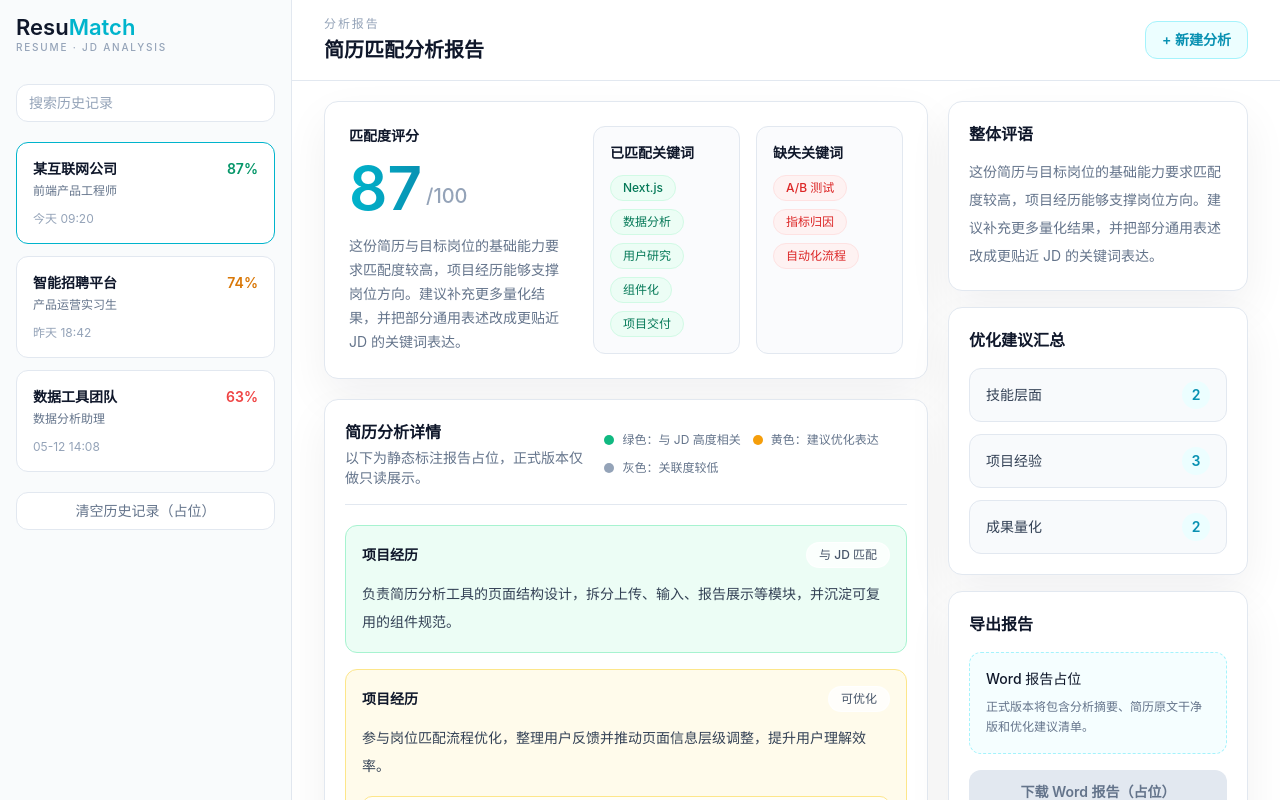
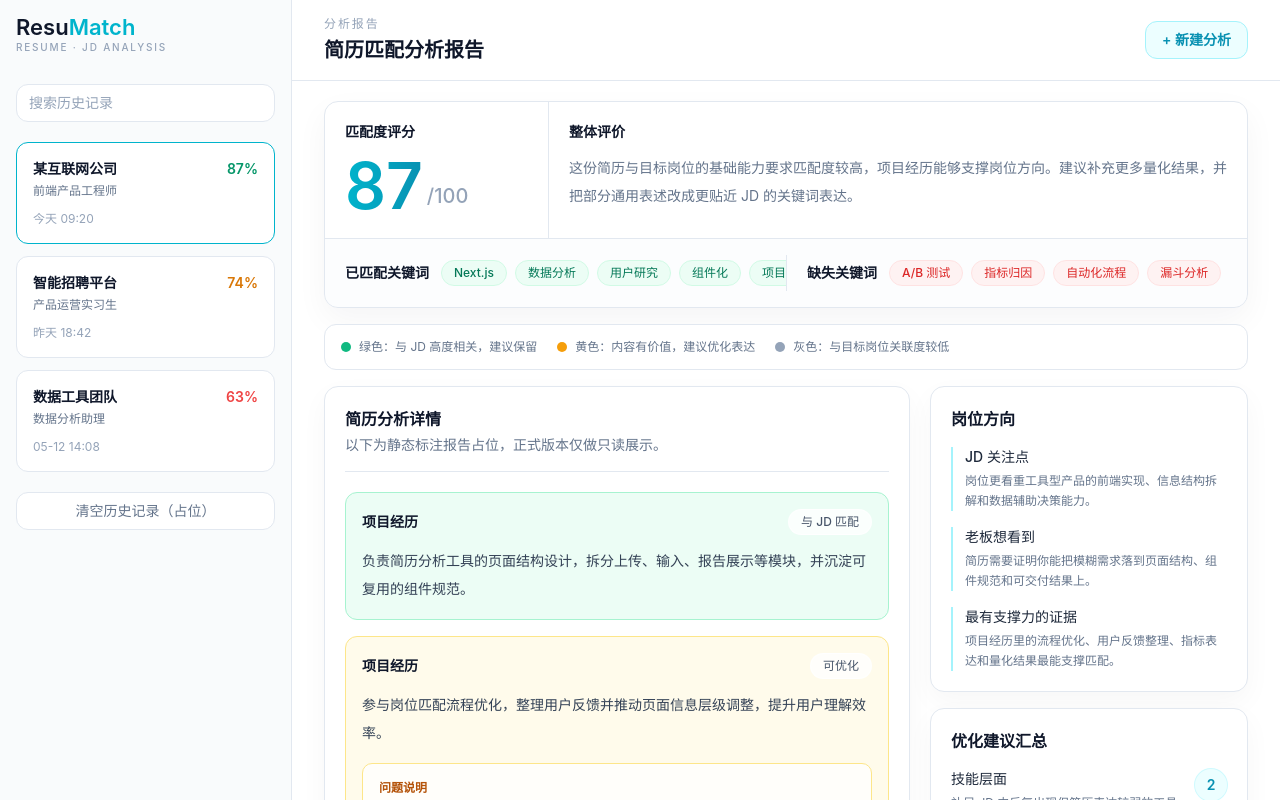
Before and after one commit to wuxiiing/resumatch, a Next.js app: page /result in a window 1280 px wide. Shown: the top 800 px of the page. Built offline with nearby package versions, Linux system fonts and the light colour scheme.

Commit message:
feat: checkpoint frontend homepage and report UI

```diff
--- a/app/globals.css
+++ b/app/globals.css
@@ -33,3 +33,15 @@ textarea {
 ::selection {
   background: rgba(0, 180, 204, 0.16);
 }
+
+.keyword-scroll {
+  -ms-overflow-style: none;
+  scrollbar-width: none;
+  -webkit-overflow-scrolling: touch;
+  overscroll-behavior-inline: contain;
+  touch-action: pan-x;
+}
+
+.keyword-scroll::-webkit-scrollbar {
+  display: none;
+}
--- a/app/result/page.tsx
+++ b/app/result/page.tsx
@@ -1,6 +1,6 @@
 import Link from "next/link";
 import { HistorySidebar } from "@/components/HistorySidebar";
-import { ReportViewer } from "@/components/ReportViewer";
+import { ReportLegend, ReportViewer } from "@/components/ReportViewer";
 import { ScoreDashboard } from "@/components/ScoreDashboard";
 import { SummarySidebar } from "@/components/SummarySidebar";
 import { placeholderReport } from "@/lib/mock-report";
@@ -10,13 +10,15 @@ export default function ResultPage() {
     <main className="min-h-screen bg-white text-ink lg:flex">
       <HistorySidebar history={placeholderReport.history} />
 
-      <div className="min-w-0 flex-1">
+      <div className="min-w-0 flex-1 bg-white">
         <header className="flex flex-col gap-4 border-b border-line bg-white px-4 py-4 sm:px-6 lg:flex-row lg:items-center lg:justify-between lg:px-8">
           <div>
             <p className="text-xs font-medium uppercase tracking-[0.16em] text-slate-400">
               分析报告
             </p>
-            <h1 className="mt-1 text-xl font-semibold text-ink">简历匹配分析报告</h1>
+            <h1 className="mt-1 text-xl font-semibold text-ink">
+              简历匹配分析报告
+            </h1>
           </div>
           <Link
             className="inline-flex w-fit items-center justify-center rounded-[12px] border border-cyan-200 bg-cyan-50 px-4 py-2 text-sm font-semibold text-brand-dark hover:border-brand"
@@ -26,9 +28,13 @@ export default function ResultPage() {
           </Link>
         </header>
 
-        <div className="grid gap-5 px-4 py-5 sm:px-6 lg:grid-cols-[minmax(0,1fr)_300px] lg:px-8">
-          <div className="space-y-5">
+        <div className="px-4 py-5 sm:px-6 lg:px-8">
+          <div className="mx-auto max-w-[1180px] space-y-4">
             <ScoreDashboard report={placeholderReport} />
+            <ReportLegend />
+
+            <div className="grid min-w-0 gap-5 xl:grid-cols-[minmax(0,1fr)_318px]">
+              <div className="min-w-0 space-y-4">
                 <ReportViewer segments={placeholderReport.segments} />
                 <p className="px-1 text-xs leading-5 text-slate-400">
                   本报告为 AI 辅助分析占位展示，仅供参考，建议结合自身实际情况判断。
@@ -38,6 +44,8 @@ export default function ResultPage() {
               <SummarySidebar report={placeholderReport} />
             </div>
           </div>
+        </div>
+      </div>
     </main>
   );
 }
--- a/components/HistorySidebar.tsx
+++ b/components/HistorySidebar.tsx
@@ -7,7 +7,7 @@ type HistorySidebarProps = {
 
 export function HistorySidebar({ history }: HistorySidebarProps) {
   return (
-    <aside className="border-b border-line bg-slate-50/80 p-4 lg:min-h-screen lg:w-[292px] lg:border-b-0 lg:border-r">
+    <aside className="border-b border-line bg-slate-50/80 p-4 lg:min-h-screen lg:w-[292px] lg:shrink-0 lg:border-b-0 lg:border-r">
       <Logo />
 
       <label className="mt-8 block">
@@ -24,18 +24,18 @@ export function HistorySidebar({ history }: HistorySidebarProps) {
         {history.map((item) => (
           <article
             className={`rounded-[12px] border bg-white p-4 ${
-              item.active
-                ? "border-brand bg-cyan-50/50"
-                : "border-line"
+              item.active ? "border-brand bg-cyan-50/50" : "border-line"
             }`}
             key={item.id}
           >
             <div className="flex items-start justify-between gap-3">
-              <div>
-                <h2 className="text-sm font-semibold text-ink">{item.company}</h2>
-                <p className="mt-1 text-xs text-muted">{item.role}</p>
+              <div className="min-w-0">
+                <h2 className="truncate text-sm font-semibold text-ink">
+                  {item.company}
+                </h2>
+                <p className="mt-1 truncate text-xs text-muted">{item.role}</p>
               </div>
-              <span className={`text-sm font-semibold ${scoreColor(item.score)}`}>
+              <span className={`shrink-0 text-sm font-semibold ${scoreColor(item.score)}`}>
                 {item.score}%
               </span>
             </div>
--- a/components/ReportViewer.tsx
+++ b/components/ReportViewer.tsx
@@ -27,15 +27,12 @@ const statusMeta: Record<
 
 export function ReportViewer({ segments }: ReportViewerProps) {
   return (
-    <section className="rounded-[14px] border border-line bg-white p-5 shadow-soft">
-      <div className="flex flex-col gap-4 border-b border-line pb-4 md:flex-row md:items-center md:justify-between">
-        <div>
+    <section className="rounded-[14px] border border-line bg-white p-5 shadow-[0_10px_28px_rgba(15,23,42,0.035)]">
+      <div className="border-b border-line pb-4">
         <h2 className="text-base font-semibold text-ink">简历分析详情</h2>
         <p className="mt-1 text-sm text-muted">
           以下为静态标注报告占位，正式版本仅做只读展示。
         </p>
-        </div>
-        <Legend />
       </div>
 
       <div className="mt-5 space-y-4">
@@ -57,7 +54,7 @@ export function ReportViewer({ segments }: ReportViewerProps) {
                 {segment.original}
               </p>
               {segment.status === "optimize" ? (
-                <div className="mt-4 rounded-[10px] border border-amber-200 bg-white/70 p-4">
+                <div className="mt-4 rounded-[10px] border border-amber-200 bg-white/75 p-4">
                   <p className="text-xs font-semibold text-amber-700">问题说明</p>
                   <p className="mt-2 text-sm leading-6 text-slate-700">
                     {segment.comment}
@@ -78,21 +75,26 @@ export function ReportViewer({ segments }: ReportViewerProps) {
   );
 }
 
-function Legend() {
+export function ReportLegend() {
   const items = [
-    { color: "bg-emerald-500", text: "绿色：与 JD 高度相关" },
-    { color: "bg-amber-500", text: "黄色：建议优化表达" },
-    { color: "bg-slate-400", text: "灰色：关联度较低" }
+    { color: "bg-emerald-500", text: "绿色：与 JD 高度相关，建议保留" },
+    { color: "bg-amber-500", text: "黄色：内容有价值，建议优化表达" },
+    { color: "bg-slate-400", text: "灰色：与目标岗位关联度较低" }
   ];
 
   return (
-    <div className="flex flex-wrap gap-3">
+    <section className="rounded-[12px] border border-line bg-white px-4 py-3">
+      <div className="flex flex-wrap gap-x-5 gap-y-2">
         {items.map((item) => (
-        <span className="inline-flex items-center gap-2 text-xs text-muted" key={item.text}>
+          <span
+            className="inline-flex items-center gap-2 text-xs leading-5 text-muted"
+            key={item.text}
+          >
             <span className={`h-2.5 w-2.5 rounded-full ${item.color}`} />
             {item.text}
           </span>
         ))}
       </div>
+    </section>
   );
 }
--- a/components/ScoreDashboard.tsx
+++ b/components/ScoreDashboard.tsx
@@ -1,3 +1,10 @@
+"use client";
+
+import {
+  useEffect,
+  useRef,
+  type PointerEvent
+} from "react";
 import type { AnalysisReport } from "@/types/analysis";
 
 type ScoreDashboardProps = {
@@ -6,26 +13,35 @@ type ScoreDashboardProps = {
 
 export function ScoreDashboard({ report }: ScoreDashboardProps) {
   return (
-    <section className="rounded-[14px] border border-line bg-white p-6 shadow-soft">
-      <div className="grid gap-6 lg:grid-cols-[220px_1fr]">
-        <div>
+    <section className="overflow-hidden rounded-[14px] border border-line bg-white shadow-[0_12px_32px_rgba(15,23,42,0.045)]">
+      <div className="grid min-w-0 lg:grid-cols-[224px_minmax(0,1fr)]">
+        <div className="border-b border-line px-5 py-5 lg:border-b-0 lg:border-r">
           <p className="text-sm font-semibold text-ink">匹配度评分</p>
           <div className="mt-3 flex items-end gap-1">
-            <span className="bg-gradient-to-r from-brand to-brand-dark bg-clip-text text-6xl font-semibold leading-none text-transparent">
+            <span className="bg-gradient-to-r from-brand to-brand-dark bg-clip-text text-[64px] font-semibold leading-none text-transparent">
               {report.score}
             </span>
             <span className="pb-2 text-xl font-medium text-slate-400">/100</span>
           </div>
-          <p className="mt-4 text-sm leading-6 text-muted">{report.summary}</p>
         </div>
 
-        <div className="grid gap-4 md:grid-cols-2">
-          <KeywordGroup
+        <div className="min-w-0 px-5 py-5">
+          <p className="text-sm font-semibold text-ink">整体评价</p>
+          <p className="mt-3 max-w-3xl text-sm leading-7 text-muted">
+            {report.summary}
+          </p>
+        </div>
+      </div>
+
+      <div className="border-t border-line bg-slate-50/45 px-5 py-4">
+        <div className="grid min-w-0 gap-4 lg:grid-cols-2 lg:gap-0">
+          <KeywordStrip
             items={report.matchedKeywords}
             label="已匹配关键词"
             tone="matched"
           />
-          <KeywordGroup
+          <KeywordStrip
+            className="border-t border-line pt-4 lg:border-l lg:border-t-0 lg:pl-5 lg:pt-0"
             items={report.missingKeywords}
             label="缺失关键词"
             tone="missing"
@@ -36,33 +52,117 @@ export function ScoreDashboard({ report }: ScoreDashboardProps) {
   );
 }
 
-function KeywordGroup({
+function KeywordStrip({
+  className = "",
   items,
   label,
   tone
 }: {
+  className?: string;
   items: string[];
   label: string;
   tone: "matched" | "missing";
 }) {
+  const stripRef = useRef<HTMLDivElement>(null);
+  const dragState = useRef({
+    active: false,
+    scrollLeft: 0,
+    startX: 0
+  });
   const chipClass =
     tone === "matched"
       ? "border-emerald-100 bg-emerald-50 text-emerald-700"
       : "border-red-100 bg-red-50 text-red-600";
 
+  useEffect(() => {
+    const strip = stripRef.current;
+
+    if (!strip) {
+      return;
+    }
+
+    const currentStrip = strip;
+
+    function handleNativeWheel(event: WheelEvent) {
+      const hasHorizontalOverflow =
+        currentStrip.scrollWidth > currentStrip.clientWidth;
+
+      if (!hasHorizontalOverflow) {
+        return;
+      }
+
+      if (Math.abs(event.deltaY) > Math.abs(event.deltaX)) {
+        currentStrip.scrollLeft += event.deltaY;
+        event.preventDefault();
+      }
+    }
+
+    currentStrip.addEventListener("wheel", handleNativeWheel, { passive: false });
+
+    return () => {
+      currentStrip.removeEventListener("wheel", handleNativeWheel);
+    };
+  }, []);
+
+  function handlePointerDown(event: PointerEvent<HTMLDivElement>) {
+    const target = event.currentTarget;
+
+    if (target.scrollWidth <= target.clientWidth) {
+      return;
+    }
+
+    dragState.current = {
+      active: true,
+      scrollLeft: target.scrollLeft,
+      startX: event.clientX
+    };
+    target.setPointerCapture(event.pointerId);
+  }
+
+  function handlePointerMove(event: PointerEvent<HTMLDivElement>) {
+    if (!dragState.current.active) {
+      return;
+    }
+
+    const target = event.currentTarget;
+    target.scrollLeft =
+      dragState.current.scrollLeft - (event.clientX - dragState.current.startX);
+  }
+
+  function handlePointerEnd(event: PointerEvent<HTMLDivElement>) {
+    dragState.current.active = false;
+
+    if (event.currentTarget.hasPointerCapture(event.pointerId)) {
+      event.currentTarget.releasePointerCapture(event.pointerId);
+    }
+  }
+
   return (
-    <div className="rounded-[12px] border border-line bg-slate-50/70 p-4">
-      <h3 className="text-sm font-semibold text-ink">{label}</h3>
-      <div className="mt-3 flex flex-wrap gap-2">
+    <div className={`min-w-0 ${className}`}>
+      <div className="flex min-w-0 items-center gap-3">
+        <h2 className="shrink-0 text-sm font-semibold text-ink">{label}</h2>
+        <div
+          aria-label={`${label}，可横向滚动浏览`}
+          className="keyword-scroll flex h-9 min-w-0 flex-1 cursor-grab flex-nowrap items-center gap-2 overflow-x-auto overflow-y-hidden pr-1 active:cursor-grabbing"
+          onPointerCancel={handlePointerEnd}
+          onPointerDown={handlePointerDown}
+          onPointerLeave={handlePointerEnd}
+          onPointerMove={handlePointerMove}
+          onPointerUp={handlePointerEnd}
+          ref={stripRef}
+          role="list"
+        >
           {items.map((item) => (
             <span
-            className={`rounded-full border px-3 py-1 text-xs font-medium ${chipClass}`}
+              className={`shrink-0 whitespace-nowrap rounded-full border px-3 py-1 text-xs font-medium ${chipClass}`}
               key={item}
+              role="listitem"
             >
               {item}
             </span>
           ))}
         </div>
       </div>
+    </div>
   );
 }
--- a/components/SummarySidebar.tsx
+++ b/components/SummarySidebar.tsx
@@ -6,22 +6,34 @@ type SummarySidebarProps = {
 
 export function SummarySidebar({ report }: SummarySidebarProps) {
   return (
-    <aside className="space-y-4">
-      <section className="rounded-[14px] border border-line bg-white p-5 shadow-soft">
-        <h2 className="text-base font-semibold text-ink">整体评语</h2>
-        <p className="mt-3 text-sm leading-7 text-muted">{report.summary}</p>
+    <aside className="min-w-0 space-y-4">
+      <section className="rounded-[14px] border border-line bg-white p-5 shadow-[0_10px_28px_rgba(15,23,42,0.035)]">
+        <h2 className="text-base font-semibold text-ink">岗位方向</h2>
+        <div className="mt-4 space-y-4">
+          {report.jobDirection.map((item) => (
+            <div className="border-l-2 border-cyan-200 pl-3" key={item.label}>
+              <p className="text-sm font-medium text-slate-800">{item.label}</p>
+              <p className="mt-1 text-xs leading-5 text-muted">{item.description}</p>
+            </div>
+          ))}
+        </div>
       </section>
 
-      <section className="rounded-[14px] border border-line bg-white p-5 shadow-soft">
+      <section className="rounded-[14px] border border-line bg-white p-5 shadow-[0_10px_28px_rgba(15,23,42,0.035)]">
         <h2 className="text-base font-semibold text-ink">优化建议汇总</h2>
-        <div className="mt-4 space-y-3">
+        <div className="mt-4 divide-y divide-line">
           {report.suggestions.map((item) => (
             <div
-              className="flex items-center justify-between rounded-[12px] border border-line bg-slate-50 px-4 py-3"
+              className="flex items-start justify-between gap-4 py-3 first:pt-0 last:pb-0"
               key={item.label}
             >
-              <span className="text-sm text-slate-700">{item.label}</span>
-              <span className="flex h-7 w-7 items-center justify-center rounded-full bg-cyan-50 text-sm font-semibold text-brand-dark">
+              <div className="min-w-0">
+                <p className="text-sm font-medium text-slate-800">{item.label}</p>
+                <p className="mt-1 text-xs leading-5 text-muted">
+                  {item.description}
+                </p>
+              </div>
+              <span className="flex h-8 w-8 shrink-0 items-center justify-center rounded-full bg-cyan-50 text-sm font-semibold text-brand-dark ring-1 ring-cyan-100">
                 {item.count}
               </span>
             </div>
@@ -29,9 +41,9 @@ export function SummarySidebar({ report }: SummarySidebarProps) {
         </div>
       </section>
 
-      <section className="rounded-[14px] border border-line bg-white p-5 shadow-soft">
+      <section className="rounded-[14px] border border-line bg-white p-5 shadow-[0_10px_28px_rgba(15,23,42,0.035)]">
         <h2 className="text-base font-semibold text-ink">导出报告</h2>
-        <div className="mt-4 rounded-[12px] border border-dashed border-cyan-200 bg-cyan-50/50 p-4">
+        <div className="mt-4 rounded-[12px] border border-dashed border-cyan-200 bg-cyan-50/45 p-4">
           <p className="text-sm font-medium text-ink">Word 报告占位</p>
           <p className="mt-2 text-xs leading-5 text-muted">
             正式版本将包含分析摘要、简历原文干净版和优化建议清单。
--- a/lib/mock-report.ts
+++ b/lib/mock-report.ts
@@ -4,12 +4,58 @@ export const placeholderReport: AnalysisReport = {
   score: 87,
   summary:
     "这份简历与目标岗位的基础能力要求匹配度较高，项目经历能够支撑岗位方向。建议补充更多量化结果，并把部分通用表述改成更贴近 JD 的关键词表达。",
-  matchedKeywords: ["Next.js", "数据分析", "用户研究", "组件化", "项目交付"],
-  missingKeywords: ["A/B 测试", "指标归因", "自动化流程"],
+  jobDirection: [
+    {
+      label: "JD 关注点",
+      description:
+        "岗位更看重工具型产品的前端实现、信息结构拆解和数据辅助决策能力。"
+    },
+    {
+      label: "老板想看到",
+      description:
+        "简历需要证明你能把模糊需求落到页面结构、组件规范和可交付结果上。"
+    },
+    {
+      label: "最有支撑力的证据",
+      description:
+        "项目经历里的流程优化、用户反馈整理、指标表达和量化结果最能支撑匹配。"
+    }
+  ],
+  matchedKeywords: [
+    "Next.js",
+    "数据分析",
+    "用户研究",
+    "组件化",
+    "项目交付",
+    "信息架构",
+    "TypeScript",
+    "跨角色协作",
+    "报告呈现"
+  ],
+  missingKeywords: [
+    "A/B 测试",
+    "指标归因",
+    "自动化流程",
+    "漏斗分析",
+    "增长实验",
+    "质量监控"
+  ],
   suggestions: [
-    { label: "技能层面", count: 2 },
-    { label: "项目经验", count: 3 },
-    { label: "成果量化", count: 2 }
+    {
+      label: "技能层面",
+      description: "补足 JD 中反复出现但简历表达较弱的工具和方法词。",
+      count: 2
+    },
+    {
+      label: "项目经验",
+      description: "把项目职责和岗位要求建立更直接的对应关系。",
+      count: 3
+    },
+    {
+      label: "成果量化",
+      description: "将“提升效率”等概括表述替换为可判断的结果描述。",
+      count: 2
+    }
   ],
   history: [
     {
```
Also changed, not shown: app/page.tsx (+35 -33 lines), components/FileUploader.tsx (+68 -21 lines), components/JDInput.tsx (+28 -20 lines), components/Logo.tsx (+12 -3 lines), types/analysis.ts (+7 -0 lines), 7 other files (tests, documents, lock files or other folders). Lines whose indentation alone changed are shown as unchanged.
